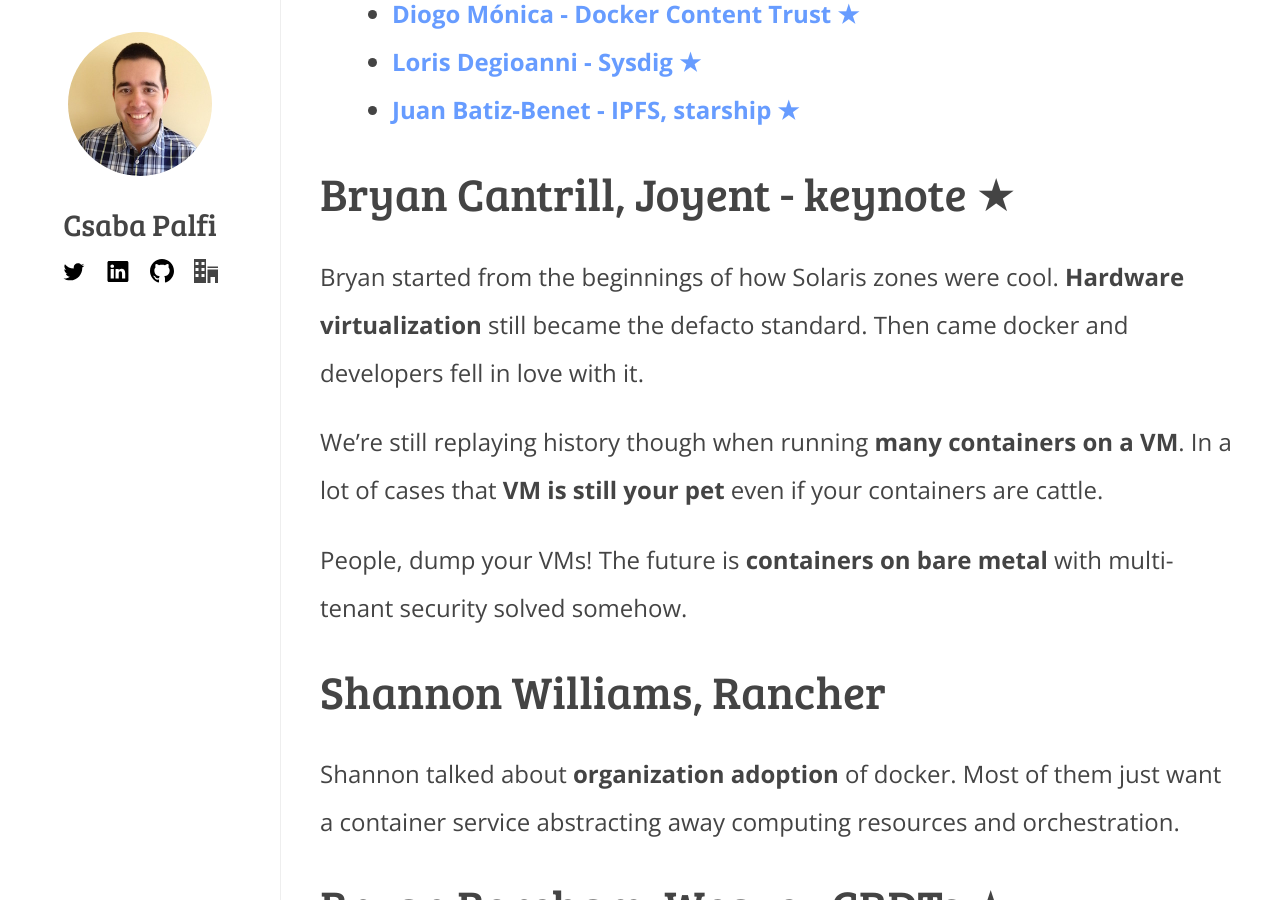
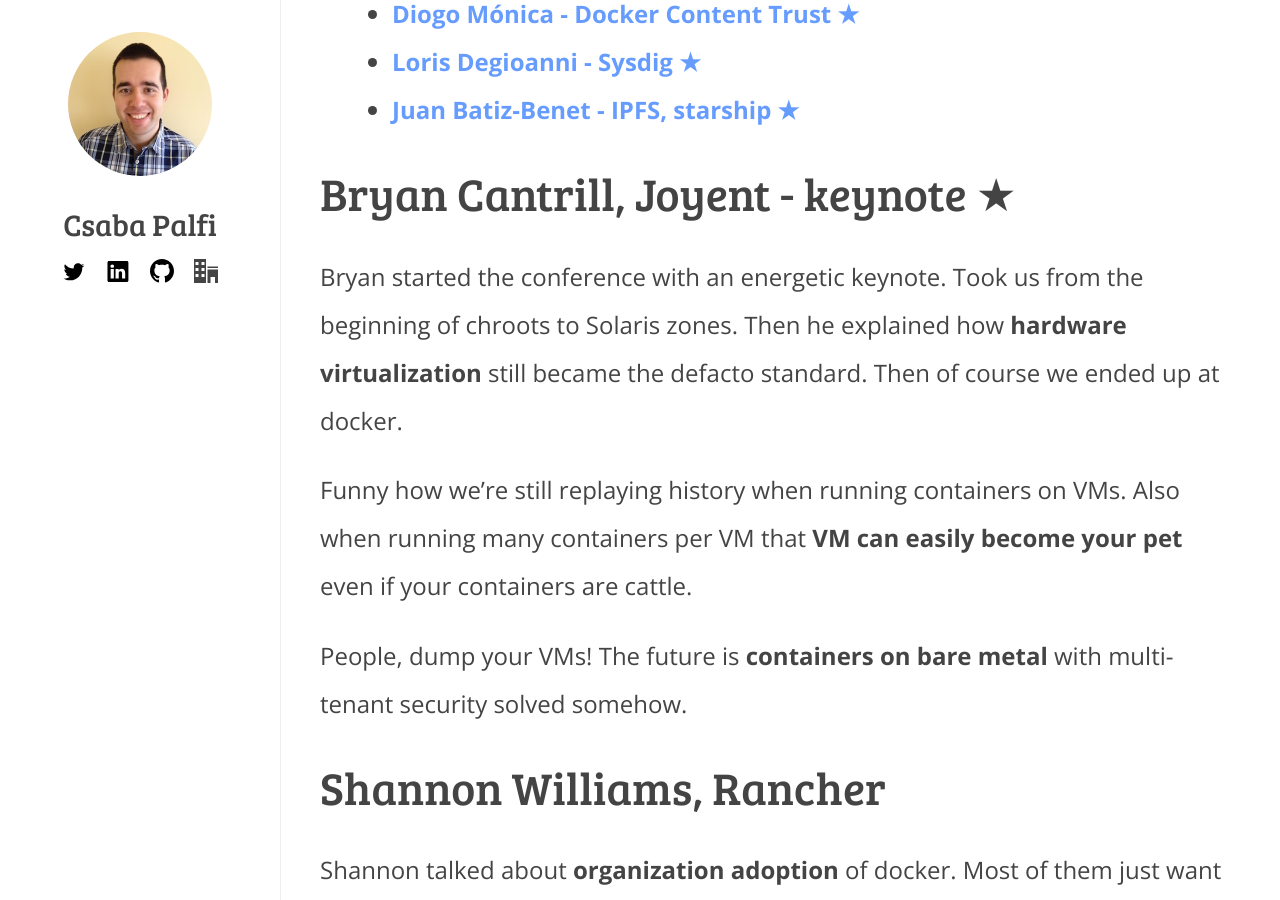
Before and after one commit to dublado/csabapalfi.github.io, a Jekyll site: the page built from _posts/2015-09-11-container-camp-ldn-2015.md, in a window 1280 px wide and 900 px high, scrolled down 784 px. Built offline with Jekyll 4.4.1, drawn with Linux system fonts in a browser that asks for light colours; Markdown is read by kramdown in place of the engine named in the settings; some of the changed text lies outside the part shown.

Commit message:
editing containercamp post
Signed-off-by: Csaba Palfi <csaba@palfi.me>

```diff
--- a/_posts/2015-09-11-container-camp-ldn-2015.md
+++ b/_posts/2015-09-11-container-camp-ldn-2015.md
@@ -21,9 +21,9 @@ See short talk summaries below. My raw notes are also [on github](https://github
 
 ## <a id="bryanc"></a> Bryan Cantrill, Joyent - keynote ★
 
-Bryan started from the beginnings of how Solaris zones were  cool. **Hardware virtualization** still became the defacto standard. Then came docker and developers fell in love with it.
+Bryan started the conference with an energetic keynote. Took us from the beginning of chroots to Solaris zones. Then he explained how **hardware virtualization** still became the defacto standard. Then of course we ended up at docker.
 
-We're still replaying history though when running  **many containers on a VM**. In a lot of cases that **VM is still your pet** even if your containers are cattle.
+Funny how we're still replaying history when running containers on VMs. Also when running many containers per VM that **VM can easily become your pet** even if your containers are cattle.
 
 People, dump your VMs! The future is **containers on bare metal** with multi-tenant security solved somehow.
 
```
Also changed, not shown: other parts of _posts/2015-09-11-container-camp-ldn-2015.md (+2 -2 lines).
